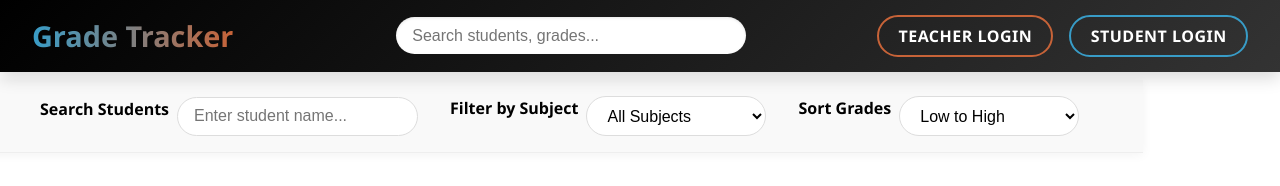
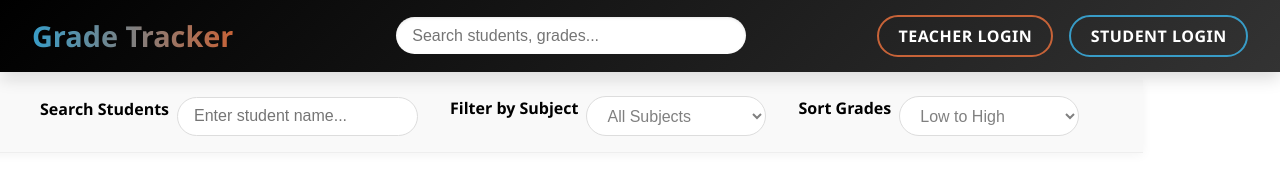
Before and after one commit to johnhoward907/GROUP-PROJECT-GRAD-TRACKER-, a React (Vite) app: page / in a window 1280 px wide. Shown: the top 186 px of the page. Built offline with nearby package versions, Linux system fonts and the light colour scheme.

Commit message:
added a style on the grade filterpanel

```diff
--- a/src/App.css
+++ b/src/App.css
@@ -366,3 +366,9 @@ body, html, #root {
   font-weight: 500;
   color: #389cc7;
 }
+#subject-filter{
+  color: grey;
+}
+#sort-order{
+  color: grey;
+}
```
